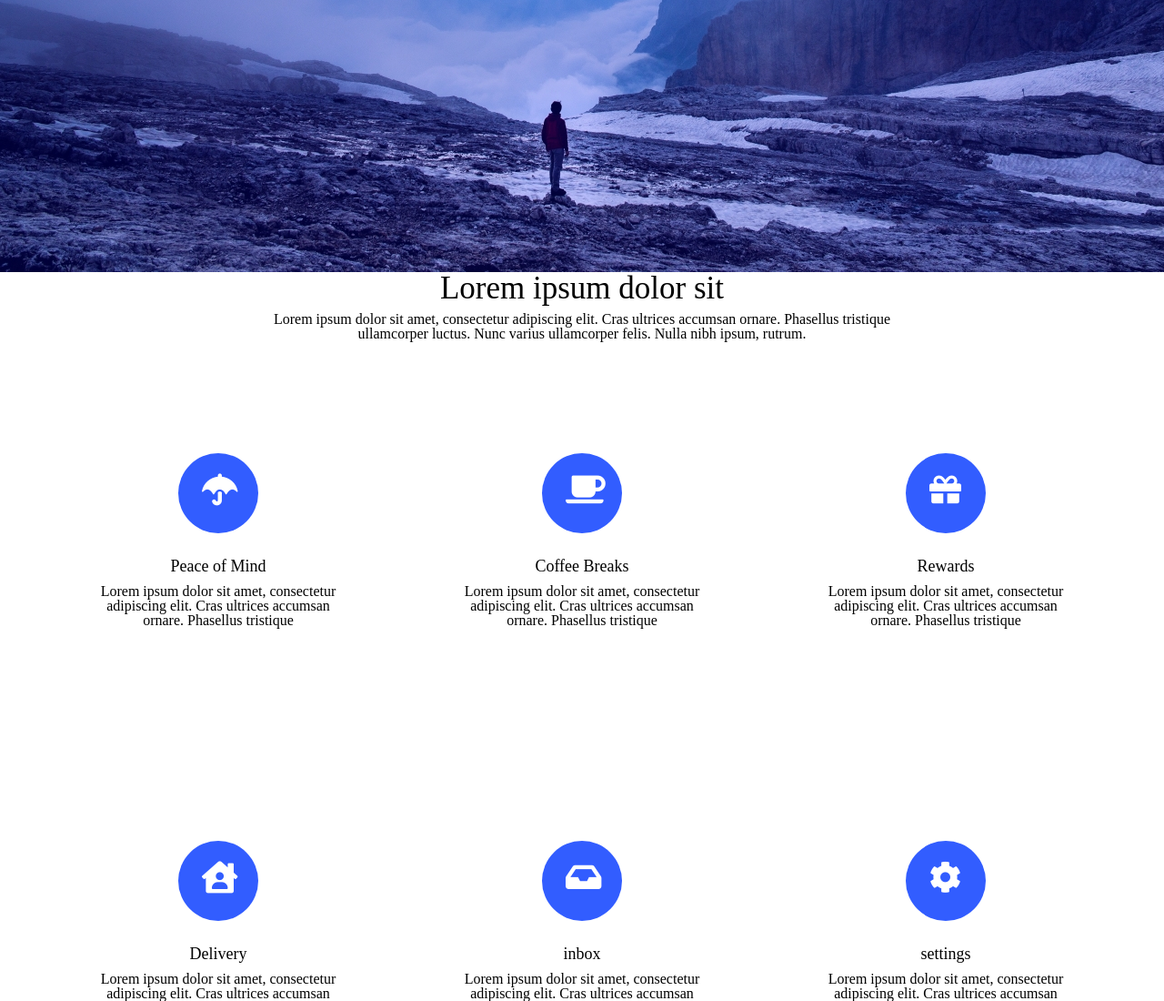
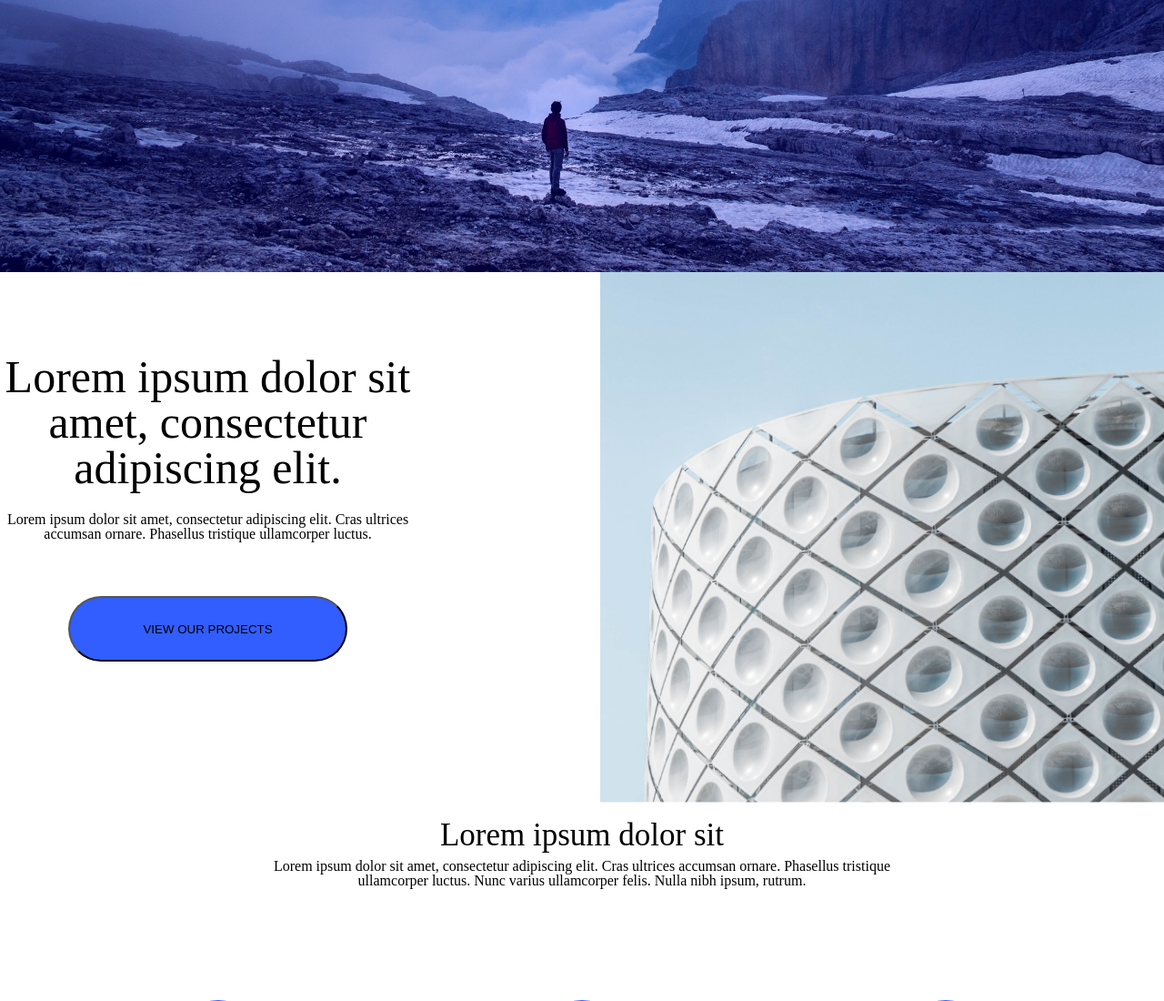
Before and after one commit to shikamaru-j/davaleba-10, a plain HTML site: page index.html in a window 1280 px wide. Shown: the part 601-1701 px from the top of the page at 91% size. Drawn offline with Linux system fonts and the light colour scheme.

Commit message:
finish
დავასრულე დავალება

```diff
--- a/css/responsiv.css
+++ b/css/responsiv.css
@@ -16,3 +16,12 @@
 		display: block;
 	}
 }
+@media (max-width:1000px){
+	.section-2 {
+		flex-direction: column;
+		justify-content: center;
+	}
+	.button {
+		margin-left: 40px;
+	}
+}
--- a/css/style.css
+++ b/css/style.css
@@ -33,7 +33,60 @@ margin-top: 270px;
     font-size: 12px;
 color: white;
 }
+/* 2seqcia */
+.section-2 {
+    max-width: 1280px;
+    display: flex;
+    margin: 0 auto;
+    justify-content: space-between;
+}
+.sec-2-text {
+    text-align: center;
+    max-width: 620px;
+}
+.flex {
+    max-width: 620px;
+    height: 601px;
+}
+.sec-2-text  h1 {
+    font-size: 50px;
+    max-width: 457px;
+    padding-top: 90px;
+}
+.sec-2-text p {
+    font-size: 16px;
+    max-width: 457px;
+    padding-top: 24px;
+}
 
+.radius {
+    width: 307px;
+    height: 72px;
+    background-color: #325DFF;
+    border-radius: 50px;
+    margin: 0 auto;
+}
+.absolut {
+    position: relative;
+}
+
+.boboxa {
+    position: absolute;
+    margin-left: 100px;
+    bottom: 50px;
+}
+.imim {
+    width: 100%;
+}
+button {
+    width: 307px;
+    height: 72px;
+    background-color: #325DFF;
+    border-radius: 50px;
+    margin: 0 auto;
+    outline: none;
+    margin-top: 60px;
+}
 
 
 
--- a/index.html
+++ b/index.html
@@ -41,6 +41,24 @@
             lorem ipsum
         </h1>
     </header>
+    <section class="section-2">
+        <div class="sec-2-text">
+            <h1>
+                Lorem ipsum dolor sit amet, consectetur adipiscing elit.
+            </h1>
+            <p>
+                Lorem ipsum dolor sit amet, consectetur adipiscing elit. Cras ultrices accumsan ornare. Phasellus
+                tristique ullamcorper luctus.
+            </p>
+            <button>
+                VIEW OUR PROJECTS
+            </button>
+        </div>
+        <div class="flex">
+            <img class="imim" src="img/rec.png" alt="tete">
+        </div>
+
+    </section>
     <section class="sec-3">
         <div class="section-header">
             <h3>
```
Also changed, not shown: img/rec.png (added).
